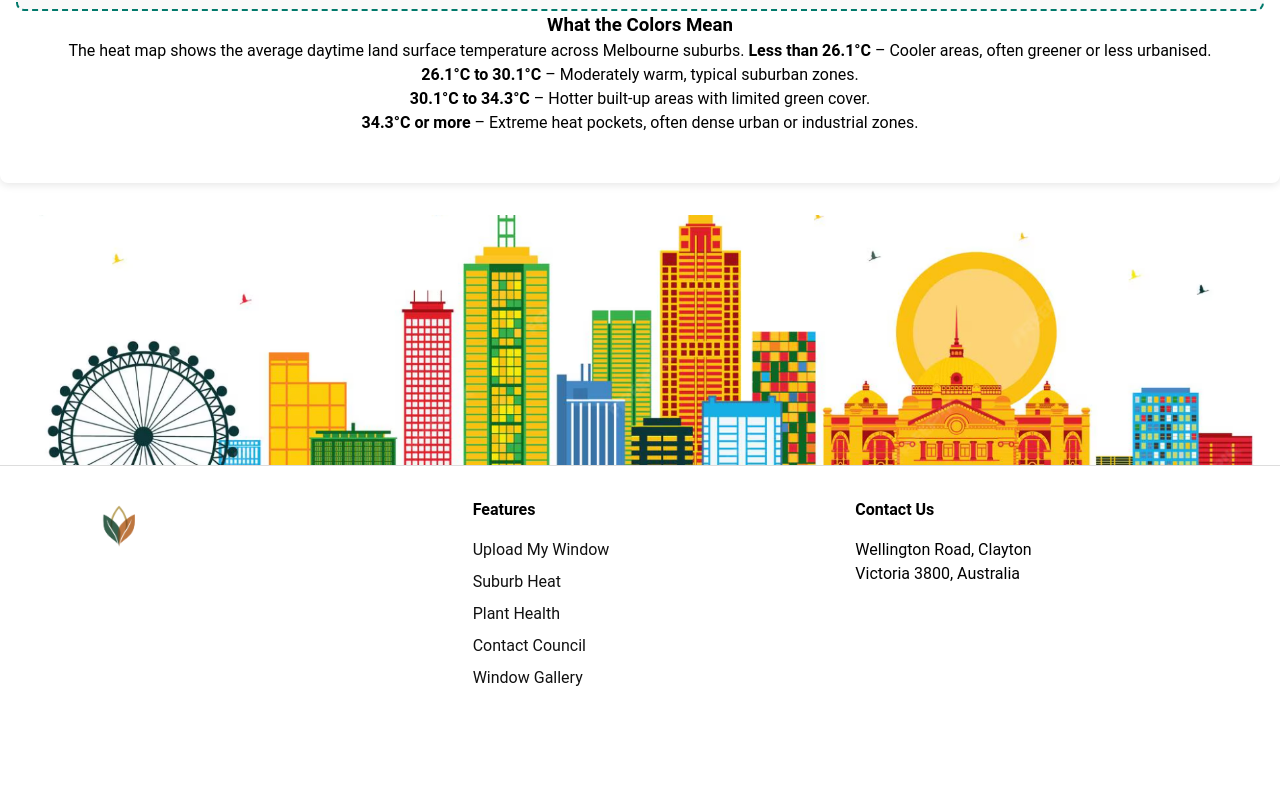
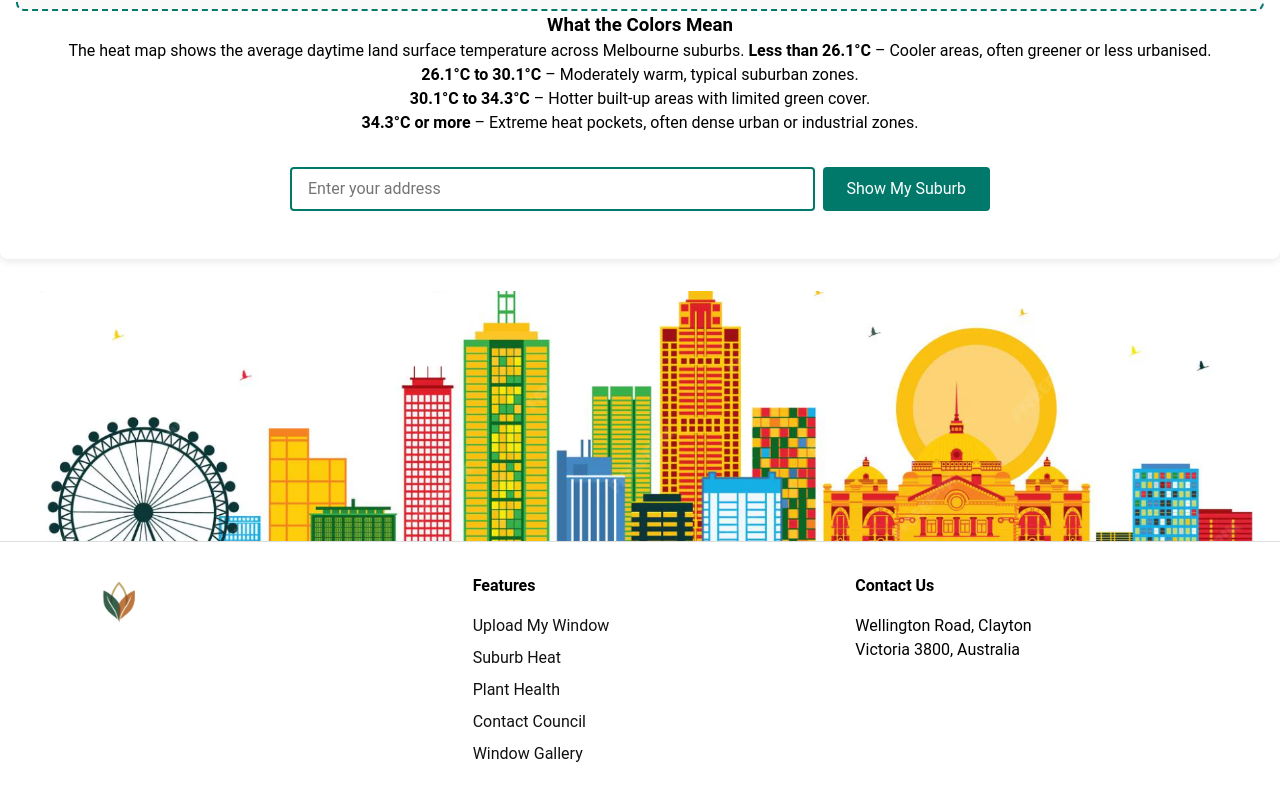
Before and after one commit to Tyson369-369/YourView, a Vue app in the folder frontend/iteration2/: page /heatmap in a window 1280 px wide. Shown: the part 1529-2329 px from the top of the page. Before the commit the page ends 2259 px from the top, so only its background shows below. Built offline with nearby package versions, Linux system fonts and the light colour scheme.

Commit message:
one address field with “Show My Suburb” under the legend section

```diff
--- a/frontend/iteration2/src/pages/heatmap.vue
+++ b/frontend/iteration2/src/pages/heatmap.vue
@@ -50,6 +50,11 @@
             <span class="legend-color" style="background-color:#cb181d;"></span>
             <strong>34.3°C or more</strong> – Extreme heat pockets, often dense urban or industrial zones.
           </p>
+        </div>
+
+        <div class="address-search search-below-map">
+          <input ref="autocompleteInput" type="text" placeholder="Enter your address" />
+          <button @click="onSuburbSelected">Show My Suburb</button>
         </div>
 
         <!-- Insights Section: Hidden until suburb selected -->
```
